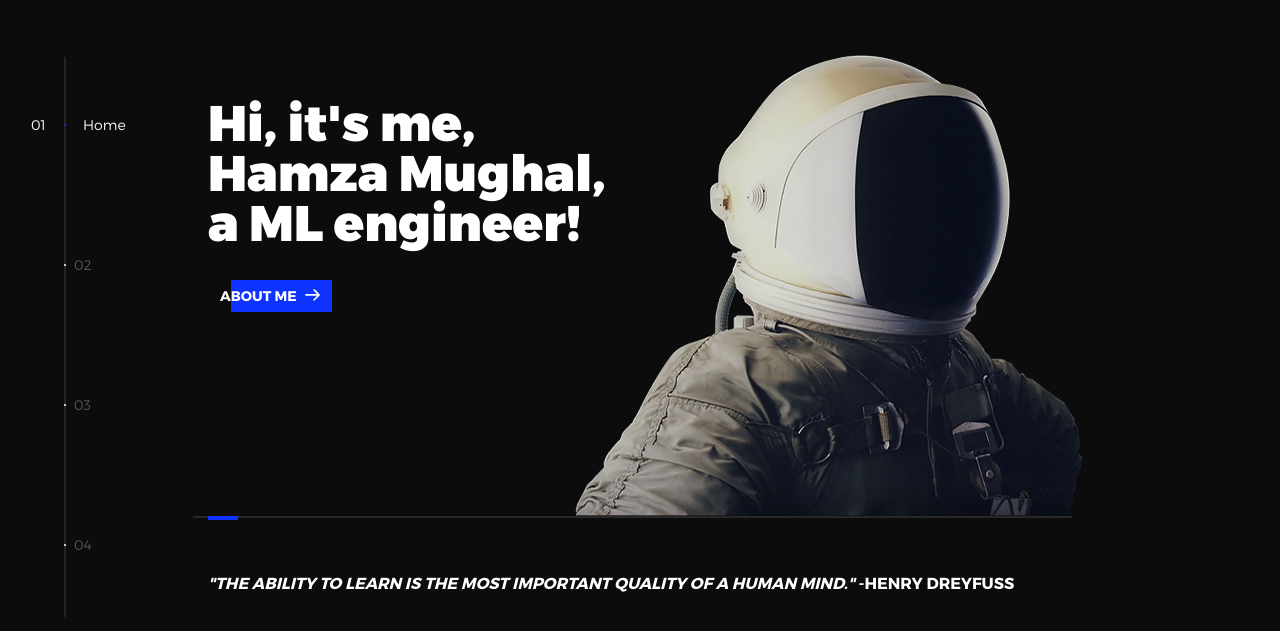
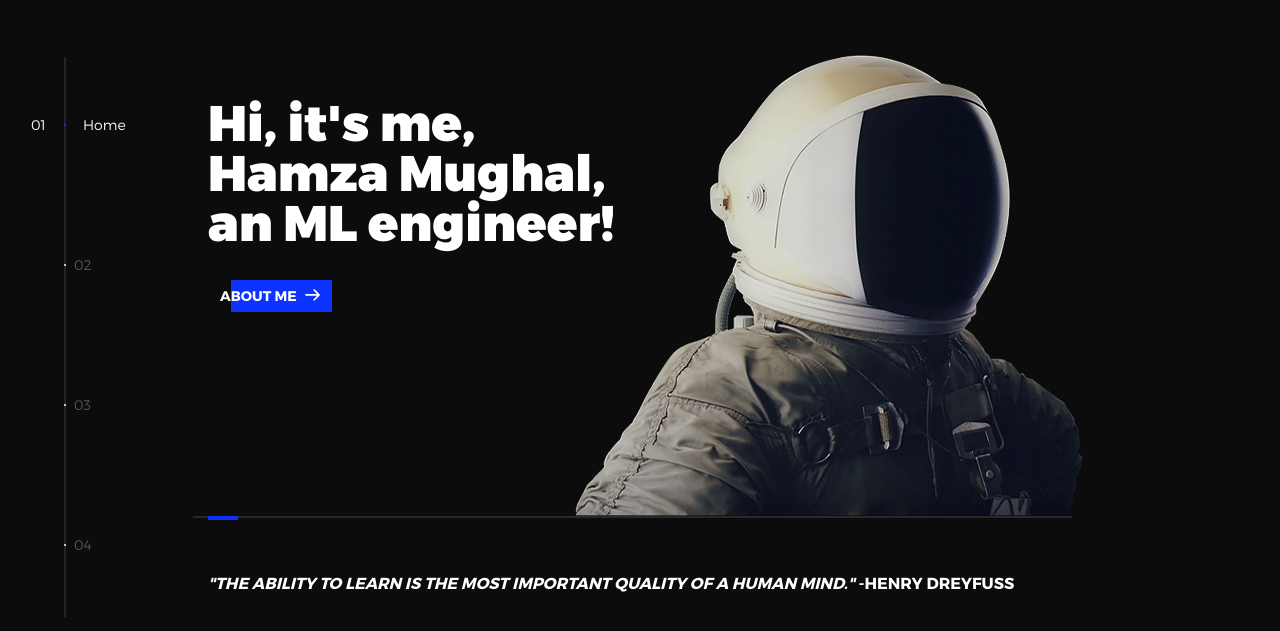
Before and after one commit to hamza-mughal1/portfolio, a plain HTML site: page index.html in a window 1280 px wide. Shown: the part 63-694 px from the top of the page. Drawn offline with nearby package versions, Linux system fonts and the light colour scheme.

Commit message:
Update index.html

```diff
--- a/index.html
+++ b/index.html
@@ -51,7 +51,7 @@
             <li class="l-section section section--is-active">
               <div class="intro">
                 <div class="intro--banner">
-                  <h1>Hi, it's me, <br>Hamza Mughal,<br>a ML engineer!</h1>
+                  <h1>Hi, it's me, <br>Hamza Mughal,<br>an ML engineer!</h1>
                   <button class="cta">About Me
                     <svg version="1.1" id="Layer_1" xmlns="http://www.w3.org/2000/svg"
                       xmlns:xlink="http://www.w3.org/1999/xlink" x="0px" y="0px" viewBox="0 0 150 118"
```
